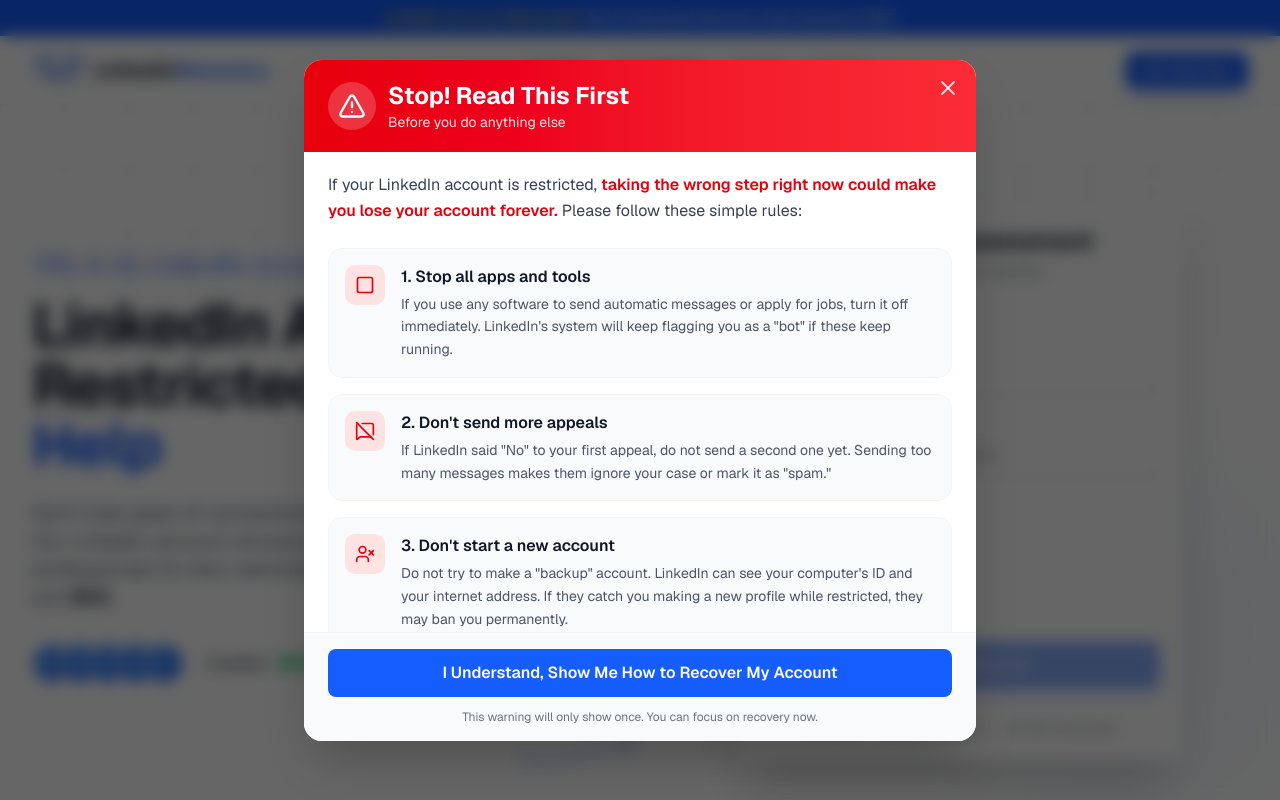
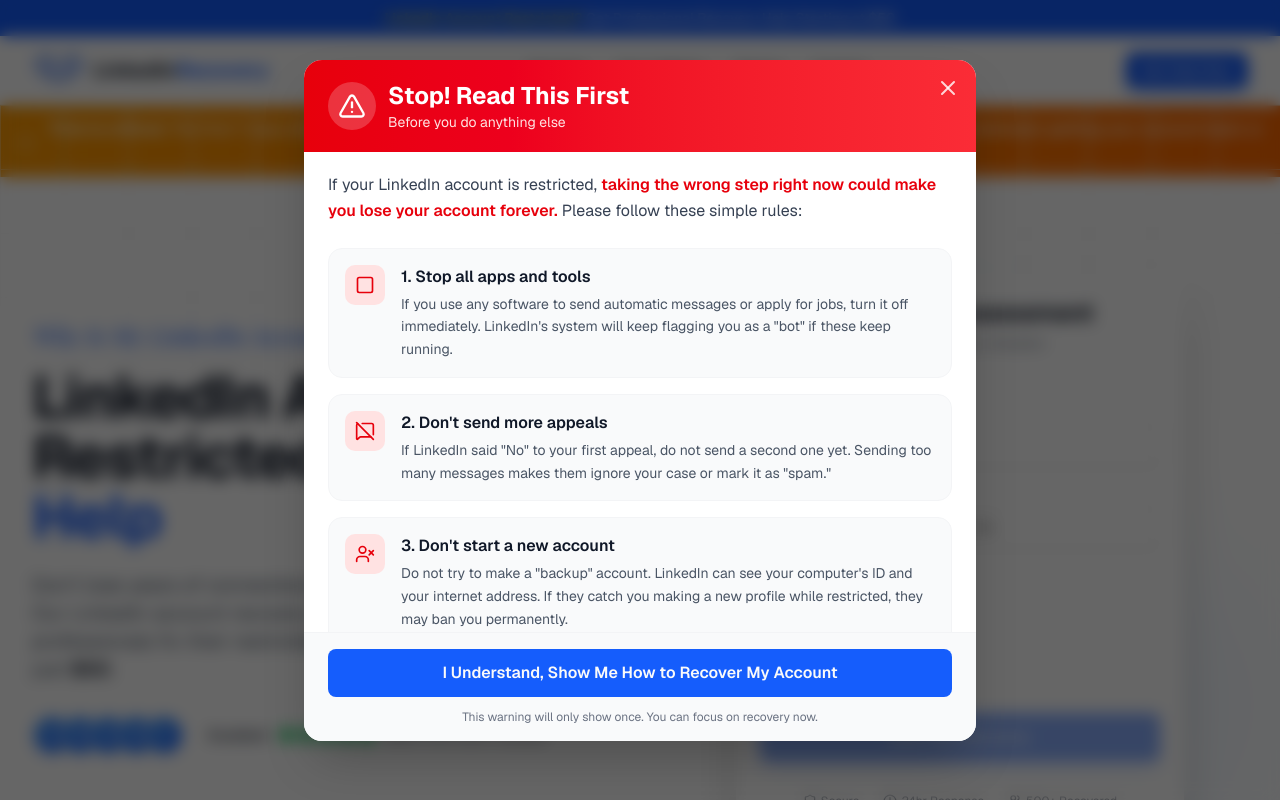
Before and after one commit to fomalstar/linkedinrecovery, a Next.js app: page / in a window 1280 px wide. Shown: the top 800 px of the page. Built offline with nearby package versions, Linux system fonts and the light colour scheme; a web font is replaced by a local one.

Commit message:
Add urgency warning banner about first 7 days recovery window

```diff
--- a/src/components/hero.tsx
+++ b/src/components/hero.tsx
@@ -1,9 +1,22 @@
 import { DiagnosticForm } from "@/components/diagnostic-form";
 import { HandDrawnArrowCurved } from "@/components/hand-drawn-arrow";
+import { AlertTriangle, Clock } from "lucide-react";
 
 export function Hero() {
   return (
     <section className="relative overflow-hidden bg-white">
+      {/* Urgency Warning Banner */}
+      <div className="bg-gradient-to-r from-amber-500 to-orange-500 text-white py-3 px-4">
+        <div className="mx-auto max-w-7xl flex items-center justify-center gap-3 text-center">
+          <AlertTriangle className="w-5 h-5 flex-shrink-0 animate-pulse" />
+          <p className="text-sm sm:text-base font-medium">
+            <span className="font-bold">Time is critical:</span> The first 7 days after restriction offer the highest chance of recovery.
+            <span className="hidden sm:inline"> Acting quickly can make the difference between getting your account back or losing it permanently.</span>
+            <Clock className="w-4 h-4 inline ml-2 mb-0.5" />
+          </p>
+        </div>
+      </div>
+
       {/* Background Pattern */}
       <div className="absolute inset-0 bg-[linear-gradient(to_right,#f0f0f0_1px,transparent_1px),linear-gradient(to_bottom,#f0f0f0_1px,transparent_1px)] bg-[size:4rem_4rem] [mask-image:radial-gradient(ellipse_60%_50%_at_50%_0%,#000_70%,transparent_100%)]" />
 
```
